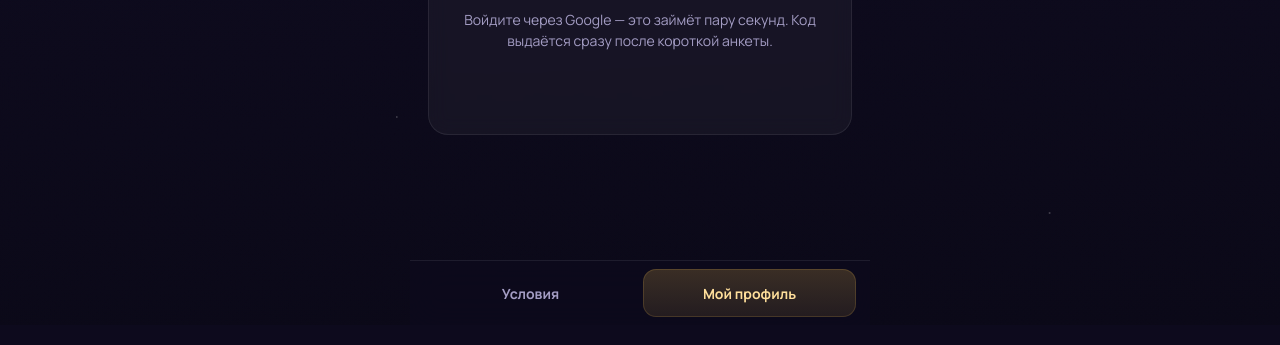
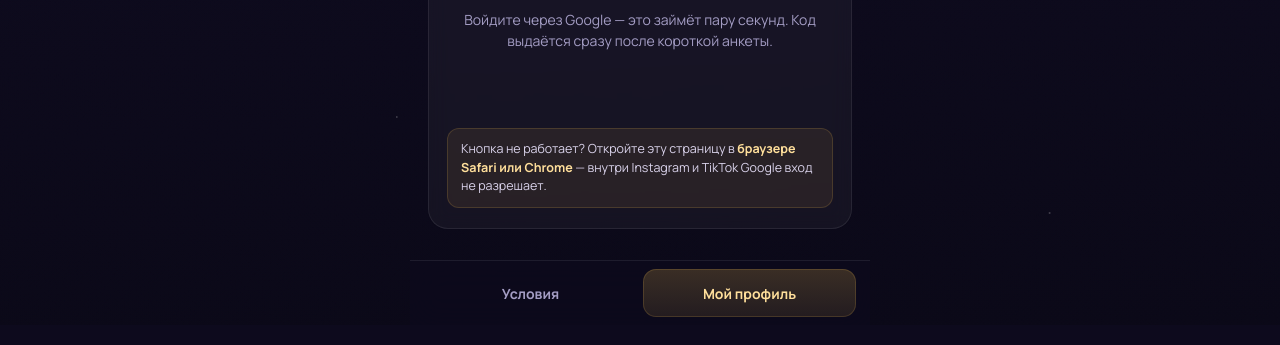
Before and after one commit to ayanrbg/bala-stories-promo-site, a plain HTML site: page client/ugc.html in a window 1280 px wide. Both pictures are taken after a click on the button "Мой профиль". Shown: the part 475-820 px from the top of the page. Drawn offline with Linux system fonts and the light colour scheme; no server answers; a web font is replaced by a local one.

Commit message:
fix: под кнопкой входа прямо написано открыть страницу в Safari
Плашка про встроенный браузер показывается только когда мы его распознали,
а список таких браузеров бесконечен. Промах детекта оставлял человека наедине
с кнопкой, которая молча не работает.

Теперь подсказка стоит под самой кнопкой и видна всегда — она объясняет не
ошибку, а условие, при котором кнопка вообще способна сработать.

```diff
--- a/client/ugc.css
+++ b/client/ugc.css
@@ -437,6 +437,21 @@ main { max-width: 460px; margin: 0 auto; padding: 0 18px 30px; }
 .gbtn { display: flex; justify-content: center; min-height: 44px; }
 .login-note { margin-top: 12px; font-size: 13px; color: var(--rose); }
 
+/* Подсказка про браузер: заметная, но не тревожная — это не ошибка,
+   а условие, при котором кнопка выше вообще способна сработать. */
+.browser-hint {
+  margin-top: 14px;
+  padding: 11px 13px;
+  border-radius: 12px;
+  background: rgba(245,192,78,.08);
+  border: 1px solid var(--card-line);
+  color: #d9d2ea;
+  font-size: 12.5px;
+  line-height: 1.5;
+  text-align: left;
+}
+.browser-hint b { color: var(--gold-soft); }
+
 .magic { margin-top: 20px; padding-top: 18px; border-top: 1px solid rgba(255,255,255,.09); }
 .magic-or { font-size: 12.5px; color: var(--muted); margin-bottom: 10px; }
 .magic-row { display: flex; gap: 8px; }
--- a/client/ugc.html
+++ b/client/ugc.html
@@ -98,6 +98,14 @@
           <p class="muted" data-i18n="login.note">Войдите через Google — это займёт пару секунд. Код выдаётся сразу после короткой анкеты.</p>
           <div class="gbtn" id="gbtn"></div>
           <p class="login-note" id="loginNote" hidden></p>
+
+          <!-- Видна всегда, а не только при распознанном webview: список
+               встроенных браузеров бесконечен, и промах детекта не должен
+               оставлять человека наедине с неработающей кнопкой. -->
+          <p class="browser-hint" data-i18n="login.browserHint">
+            Кнопка не работает? Откройте эту страницу в <b>браузере Safari или Chrome</b> —
+            внутри Instagram и TikTok Google вход не разрешает.
+          </p>
 
           <!-- Запасной путь: показывается, только если почта настроена на сервере.
                Обещать то, чего сервер не умеет, хуже, чем не предлагать вовсе. -->
--- a/client/ugc.i18n.js
+++ b/client/ugc.i18n.js
@@ -39,6 +39,7 @@ window.I18N = {
 
     'login.title': 'Получите свой промокод',
     'login.note': 'Войдите через Google — это займёт пару секунд. Код выдаётся сразу после короткой анкеты.',
+    'login.browserHint': 'Кнопка не работает? Откройте эту страницу в <b>браузере Safari или Chrome</b> — внутри Instagram и TikTok Google вход не разрешает.',
     'login.unavailable': 'Вход временно недоступен. Попробуйте позже.',
     'login.failed': 'Не удалось войти. Попробуйте ещё раз.',
     'magic.or': 'или войдите по ссылке на почту',
@@ -87,7 +88,7 @@ window.I18N = {
     'tabs.rules': 'Условия',
     'tabs.me': 'Мой профиль',
 
-    'inapp.title': 'Откройте в браузере',
+    'inapp.title': 'Откройте в браузере Safari',
     'inapp.text': 'Google не разрешает вход внутри Instagram и TikTok. Нажмите кнопку ниже — страница откроется в Safari или Chrome, и вход заработает.',
     'inapp.open': 'Открыть в браузере',
     'inapp.manual': 'Не открылось? Нажмите «…» вверху экрана и выберите «Открыть в Safari / Chrome» — или скопируйте ссылку.',
@@ -132,6 +133,7 @@ window.I18N = {
 
     'login.title': 'Промокодыңызды алыңыз',
     'login.note': 'Google арқылы кіріңіз — бұл бірнеше секунд алады. Қысқа сауалнамадан кейін код бірден беріледі.',
+    'login.browserHint': 'Түйме жұмыс істемей тұр ма? Бұл бетті <b>Safari немесе Chrome браузерінде</b> ашыңыз — Instagram мен TikTok ішінде Google кіруге рұқсат бермейді.',
     'login.unavailable': 'Кіру уақытша қолжетімсіз. Кейінірек қайталап көріңіз.',
     'login.failed': 'Кіру мүмкін болмады. Қайталап көріңіз.',
     'magic.or': 'немесе поштаға жіберілген сілтеме арқылы кіріңіз',
@@ -180,7 +182,7 @@ window.I18N = {
     'tabs.rules': 'Шарттар',
     'tabs.me': 'Менің профилім',
 
-    'inapp.title': 'Браузерде ашыңыз',
+    'inapp.title': 'Safari браузерінде ашыңыз',
     'inapp.text': 'Google Instagram мен TikTok ішінде кіруге рұқсат бермейді. Төмендегі түймені басыңыз — бет Safari немесе Chrome-да ашылады да, кіру жұмыс істейді.',
     'inapp.open': 'Браузерде ашу',
     'inapp.manual': 'Ашылмады ма? Экранның жоғарысындағы «…» түймесін басып, «Safari / Chrome-да ашу» дегенді таңдаңыз — немесе сілтемені көшіріңіз.',
```
